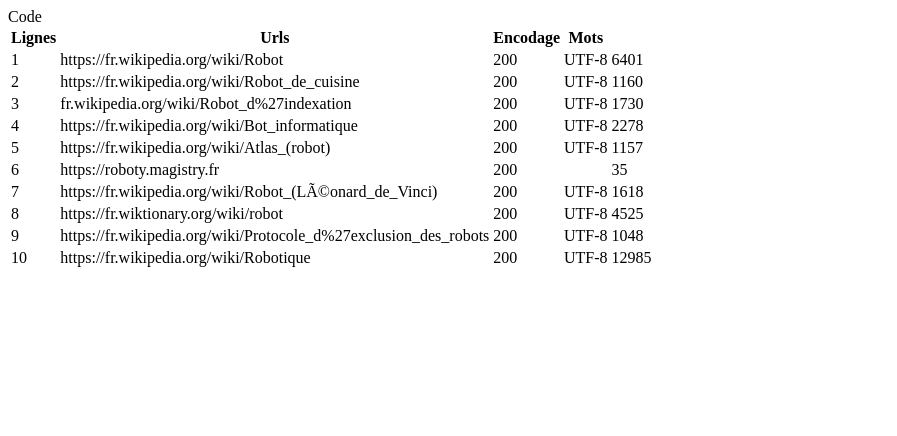
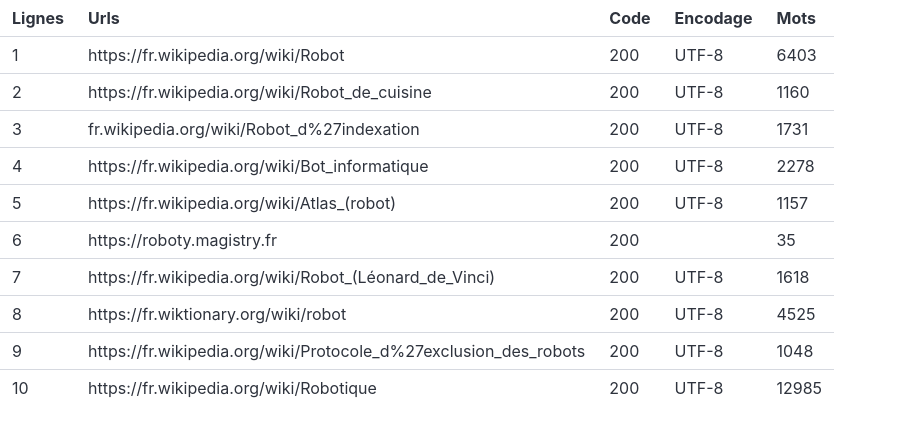
Before and after one commit to RachelleTuyay/PPE1-2023, a plain HTML site: page miniprojet/tableaux/tableau-fr.html in a window 1280 px wide. Shown: the whole page, without its empty margins (0-897 px from the left). Drawn offline with nearby package versions, Linux system fonts and the light colour scheme.

Commit message:
Ajout de CSS dans index.html

```diff
--- a/miniprojet/index.html
+++ b/miniprojet/index.html
@@ -3,18 +3,25 @@
 		<meta charset='UTF-8'>
 		<title>Miniprojet HTML</title>
 		<meta name="viewport" content="width=device-width, initial-scale=1">
-            	<link rel="stylesheet" href"https://cdn.jsdeliv.net/npm/bulma@1.0.2/css/bulma.min.css">
+            	<link href=" https://cdn.jsdelivr.net/npm/bulma@1.0.2/css/bulma.min.css " rel="stylesheet">
 
 	</head>
 
 	<body>
-		<article class="message is-success">
+		<article class="message is-danger">
+			<div class="message-header">
+   				 <p>Présentation :</p>
+    				<button class="delete is-small" aria-label="delete"></button>
+ 		 	</div>
   			<div class="message-body">
-				<p>Le miniprojet nous permet d'introduire les différentes manipulations à faire pour le projet final.<p>
+    			Le miniprojet nous permet d'introduire les différentes manipulations à faire pour le projet final.
   			</div>
 		</article>
 
-		<a href="tableaux/tableau-fr.html">Lien vers le tableau HTML</a>
-
+		<article class="message is-info">
+  			<div class="message-body">
+    				<a href="tableaux/tableau-fr.html">Lien vers le tableau HTML</a>
+  			</div>
+		</article>
 	</body>
 </html>
--- a/miniprojet/tableaux/tableau-fr.html
+++ b/miniprojet/tableaux/tableau-fr.html
@@ -1,27 +1,28 @@
 <html>
-
-<thead>
-<head>
-	<meta charset=\"UTF-8\">
-</head>
-</thead>
-
-
-<tbody>
-<body>
-<table>
+	<head>
+		<meta charset="UTF-8">
+		<title>Miniprojet HTML</title>
+		<meta name="viewport" content"width=device-width, initial-scale=1">
+		<link href="https://cdn.jsdelivr.net/npm/bulma@1.0.2/css/bulma.min.css" rel="stylesheet">
+	</head>
+	<body>
+<div class=table-container>
+  <table class=table is-bordered is-striped is-narrow is-hoverable is-fullwidth>
 <tr>
-        <th>Lignes</th><th>Urls</th>Code<th>Encodage</th><th>Mots</th>
+	<th>Lignes</th>
+	<th>Urls</th>
+	<th>Code</th>
+	<th>Encodage</th>
+	<th>Mots</th>
 </tr>
-
 <tr>
-<td>1</td>	<td>https://fr.wikipedia.org/wiki/Robot</td>	<td>200</td>	<td>UTF-8</td>	<td>6401</td>
+<td>1</td>	<td>https://fr.wikipedia.org/wiki/Robot</td>	<td>200</td>	<td>UTF-8</td>	<td>6403</td>
 </tr>
 <tr>
 <td>2</td>	<td>https://fr.wikipedia.org/wiki/Robot_de_cuisine</td>	<td>200</td>	<td>UTF-8</td>	<td>1160</td>
 </tr>
 <tr>
-<td>3</td>	<td>fr.wikipedia.org/wiki/Robot_d%27indexation</td>	<td>200</td>	<td>UTF-8</td>	<td>1730</td>
+<td>3</td>	<td>fr.wikipedia.org/wiki/Robot_d%27indexation</td>	<td>200</td>	<td>UTF-8</td>	<td>1731</td>
 </tr>
 <tr>
 <td>4</td>	<td>https://fr.wikipedia.org/wiki/Bot_informatique</td>	<td>200</td>	<td>UTF-8</td>	<td>2278</td>
@@ -44,8 +45,7 @@
 <tr>
 <td>10</td>	<td>https://fr.wikipedia.org/wiki/Robotique</td>	<td>200</td>	<td>UTF-8</td>	<td>12985</td>
 </tr>
-
 </table>
+</div>
 </body>
-<tbody>
 </html>
```
